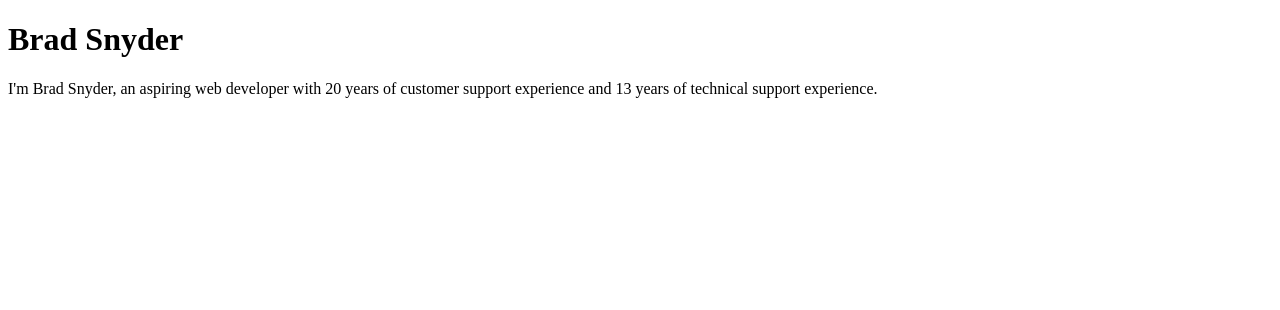
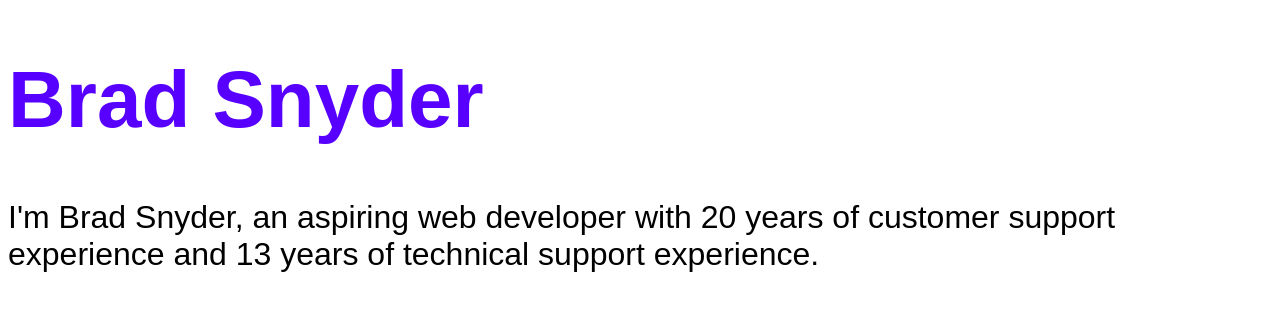
Before and after one commit to bsnyder13/portfolio2, a SvelteKit app: page / in a window 1280 px wide. Shown: the top 310 px of the page. Built offline with nearby package versions, Linux system fonts and the light colour scheme.

Commit message:
Played with fonts and colors a bit

```diff
--- a/src/routes/+page.svelte
+++ b/src/routes/+page.svelte
@@ -1,3 +1,21 @@
 <h1>Brad Snyder</h1>
 
-<p>I'm Brad Snyder, an aspiring web developer with 20 years of customer support experience and 13 years of technical support experience.</p>
+<p>I'm Brad Snyder, an aspiring web developer with 20 years of customer support experience and 13 years of technical support experience. </p>
+
+<style>
+    h1 {
+        color: #5800FF;
+        font-family: Arial, Helvetica, sans-serif;
+        font-size: 5em;
+    }
+
+    p {
+        color: #000000;
+        font-family: Arial, Helvetica, sans-serif;
+        font-size: 2em;
+    }
+
+</style>
+<!-- other colors in palette are:
+#E900FF
+#FFC600 -->
```
